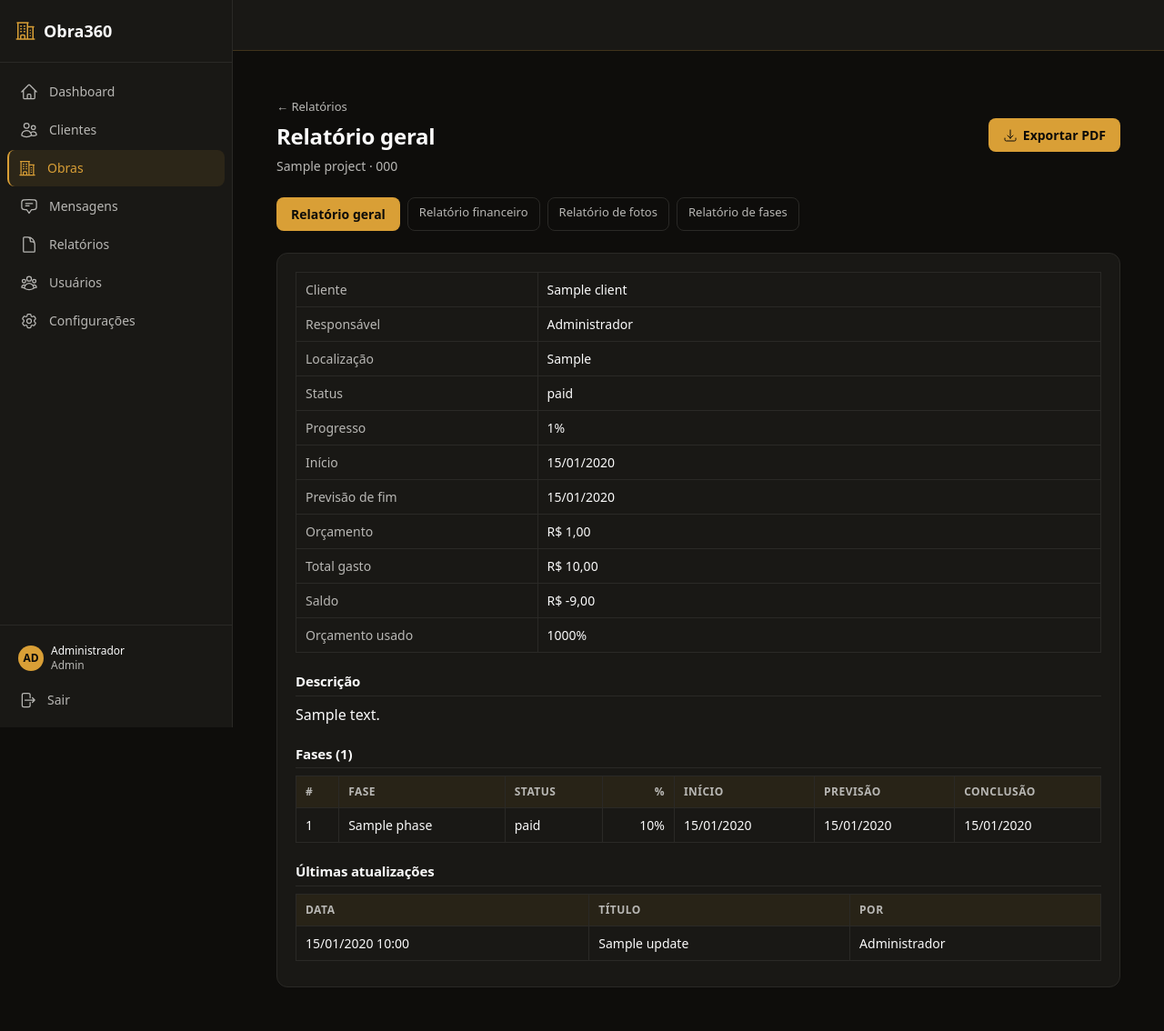
After one commit to melquivunge/Obra360, a Laravel app: page /admin/obras/1/relatorios/geral in a window 1280 px wide. The commit adds this page. Shown: the whole page at 91% size. Run offline with Laravel 12, Linux system fonts and the light colour scheme; a user stored in the database is signed in; data comes from the database, SQL or seed files in the repository; tables that the repository leaves empty hold one stand-in row (values such as "Sample post"); style sheets or scripts are compiled from the project's sources.

Commit message:
feat(relatorios): quatro relatórios por obra com exportação PDF (REL-01..04)
- ReportController: geral, financeiro, fotos e fases — ecrã + PDF via DomPDF
- partials partilhadas entre ecrã e PDF; fotos embebidas em base64 porque o
  disco é privado e o DomPDF não passa pelas rotas autenticadas
- isRemoteEnabled(false) no DomPDF: o HTML vem de dados do utilizador
- entrada "Relatórios" na sidebar + página de escolha de obra
- acesso segue AuthorizesProjectAccess: gestor só vê as suas obras, cliente 403
- casts de data em Expense, Project, ProjectPhase e Photo (faltavam; as views
  contornavam com Carbon::parse)
- 14 testes: 4 tipos × ecrã e PDF, tipo inválido, totais, e fronteiras de acesso

```diff
--- /dev/null
+++ b/app/Http/Controllers/Admin/ReportController.php
@@ -0,0 +1,146 @@
+<?php
+
+namespace App\Http\Controllers\Admin;
+
+use App\Http\Controllers\Controller;
+use App\Models\Project;
+use App\Models\Setting;
+use App\Traits\AuthorizesProjectAccess;
+use Barryvdh\DomPDF\Facade\Pdf;
+use Illuminate\Http\Request;
+use Illuminate\Support\Facades\Storage;
+use Illuminate\Support\Str;
+
+class ReportController extends Controller
+{
+    use AuthorizesProjectAccess;
+
+    public const TYPES = [
+        'geral' => 'Relatório geral',
+        'financeiro' => 'Relatório financeiro',
+        'fotos' => 'Relatório de fotos',
+        'fases' => 'Relatório de fases',
+    ];
+
+    /** Photos embedded in a PDF, capped so the file stays openable. */
+    private const PDF_PHOTO_LIMIT = 24;
+
+    /**
+     * Project picker — the entry point behind the "Relatórios" sidebar item.
+     */
+    public function index(Request $request)
+    {
+        $query = Project::with('client')->latest();
+
+        if (auth()->user()->isManager() || auth()->user()->isFinancial()) {
+            $query->where('manager_id', auth()->id());
+        }
+
+        if ($request->filled('q')) {
+            $query->where('name', 'like', '%'.$request->q.'%');
+        }
+
+        return view('admin.reports.index', [
+            'projects' => $query->paginate(20)->withQueryString(),
+            'types' => self::TYPES,
+        ]);
+    }
+
+    public function show(Project $project, string $type)
+    {
+        abort_unless(array_key_exists($type, self::TYPES), 404);
+        $this->authorizeProjectAccess($project);
+
+        return view('admin.reports.show', $this->data($project, $type) + ['pdf' => false]);
+    }
+
+    public function pdf(Project $project, string $type)
+    {
+        abort_unless(array_key_exists($type, self::TYPES), 404);
+        $this->authorizeProjectAccess($project);
+
+        $data = $this->data($project, $type) + ['pdf' => true];
+
+        $pdf = Pdf::loadView('admin.reports.pdf', $data)->setPaper('a4');
+
+        // Never let report content pull remote resources — the HTML is built from
+        // user-supplied project data.
+        $pdf->getDomPDF()->getOptions()->setIsRemoteEnabled(false);
+
+        return $pdf->download($this->filename($project, $type));
+    }
+
+    /**
+     * @return array<string, mixed>
+     */
+    private function data(Project $project, string $type): array
+    {
+        $project->load(['client', 'manager']);
+
+        $data = [
+            'project' => $project,
+            'type' => $type,
+            'title' => self::TYPES[$type],
+            'generatedAt' => now(),
+            'companyName' => Setting::get('company_name', 'Obra360'),
+        ];
+
+        return $data + match ($type) {
+            'geral' => [
+                'phases' => $project->phases()->get(),
+                'totalSpent' => $project->totalSpent(),
+                'updates' => $project->updates()->with('user')->limit(20)->get(),
+            ],
+            'financeiro' => [
+                'totalSpent' => $project->totalSpent(),
+                'byCategory' => $project->expensesByCategory(),
+                'byMonth' => $project->expensesByMonth(),
+                'expenses' => $project->expenses()->get(),
+                'payments' => $project->payments()->get(),
+            ],
+            'fotos' => [
+                'photos' => $project->photos()->with('phase')->get(),
+            ],
+            'fases' => [
+                'phases' => $project->phases()->get(),
+            ],
+        };
+    }
+
+    private function filename(Project $project, string $type): string
+    {
+        $slug = Str::slug($project->name) ?: 'obra-'.$project->id;
+
+        return "relatorio-{$type}-{$slug}-".now()->format('Y-m-d').'.pdf';
+    }
+
+    /**
+     * Photo bytes as a data URI. PDFs cannot hit the authenticated media routes,
+     * and the disk is private, so the image has to be embedded.
+     */
+    public static function embed(?string $path): ?string
+    {
+        if (! $path) {
+            return null;
+        }
+
+        foreach (['local', 'public'] as $disk) {
+            if (Storage::disk($disk)->exists($path)) {
+                $mime = Storage::disk($disk)->mimeType($path) ?: 'image/jpeg';
+
+                if (! str_starts_with($mime, 'image/')) {
+                    return null;
+                }
+
+                return 'data:'.$mime.';base64,'.base64_encode(Storage::disk($disk)->get($path));
+            }
+        }
+
+        return null;
+    }
+
+    public static function photoLimit(): int
+    {
+        return self::PDF_PHOTO_LIMIT;
+    }
+}
--- a/app/Models/Expense.php
+++ b/app/Models/Expense.php
@@ -30,7 +30,10 @@ class Expense extends Model
 
     protected function casts(): array
     {
-        return ['amount' => 'decimal:2'];
+        return [
+            'amount' => 'decimal:2',
+            'spent_at' => 'date',
+        ];
     }
 
     public function project(): BelongsTo
--- a/app/Models/Photo.php
+++ b/app/Models/Photo.php
@@ -17,6 +17,11 @@ class Photo extends Model
 {
     use HasFactory, SoftDeletes;
 
+    protected function casts(): array
+    {
+        return ['taken_at' => 'date'];
+    }
+
     public function project(): BelongsTo
     {
         return $this->belongsTo(Project::class);
--- a/app/Models/Project.php
+++ b/app/Models/Project.php
@@ -34,6 +34,9 @@ class Project extends Model
         return [
             'show_financials' => 'boolean',
             'budget' => 'decimal:2',
+            'start_date' => 'date',
+            'expected_end_date' => 'date',
+            'completed_at' => 'datetime',
         ];
     }
 
--- a/app/Models/ProjectPhase.php
+++ b/app/Models/ProjectPhase.php
@@ -24,6 +24,15 @@ class ProjectPhase extends Model
         'aguardando_aprovacao' => 'Aguardando aprovação',
     ];
 
+    protected function casts(): array
+    {
+        return [
+            'start_date' => 'date',
+            'expected_end_date' => 'date',
+            'real_end_date' => 'date',
+        ];
+    }
+
     public function project(): BelongsTo
     {
         return $this->belongsTo(Project::class);
--- a/resources/views/admin/projects/show.blade.php
+++ b/resources/views/admin/projects/show.blade.php
@@ -198,7 +198,7 @@
                     <tbody>
                         @forelse($project->expenses as $exp)
                         <tr>
-                            <td style="color:var(--muted-foreground);white-space:nowrap;">{{ \Carbon\Carbon::parse($exp->spent_at)->format('d/m/Y') }}</td>
+                            <td style="color:var(--muted-foreground);white-space:nowrap;">{{ $exp->spent_at?->format('d/m/Y') }}</td>
                             <td>{{ \App\Models\Expense::CATEGORIES[$exp->category]??$exp->category }}</td>
                             <td>{{ $exp->description }}</td>
                             <td style="color:var(--muted-foreground)">{{ $exp->supplier??'—' }}</td>
--- /dev/null
+++ b/resources/views/admin/reports/partials/fases-table.blade.php
@@ -0,0 +1,22 @@
+@if($phases->isEmpty())
+    <p class="rep-empty">Sem fases registadas.</p>
+@else
+    <table class="rep-table">
+        <thead>
+            <tr><th>#</th><th>Fase</th><th>Status</th><th class="num">%</th><th>Início</th><th>Previsão</th><th>Conclusão</th></tr>
+        </thead>
+        <tbody>
+        @foreach($phases as $phase)
+            <tr>
+                <td>{{ $loop->iteration }}</td>
+                <td>{{ $phase->name }}</td>
+                <td>{{ \App\Models\ProjectPhase::STATUSES[$phase->status] ?? $phase->status }}</td>
+                <td class="num">{{ (int) $phase->percentage }}%</td>
+                <td>{{ $phase->start_date?->format('d/m/Y') ?? '—' }}</td>
+                <td>{{ $phase->expected_end_date?->format('d/m/Y') ?? '—' }}</td>
+                <td>{{ $phase->real_end_date?->format('d/m/Y') ?? '—' }}</td>
+            </tr>
+        @endforeach
+        </tbody>
+    </table>
+@endif
--- /dev/null
+++ b/resources/views/admin/reports/partials/fases.blade.php
@@ -0,0 +1 @@
+@include('admin.reports.partials.fases-table', ['phases' => $phases])
--- /dev/null
+++ b/resources/views/admin/reports/partials/geral.blade.php
@@ -0,0 +1,41 @@
+<table class="rep-table">
+    <tbody>
+        <tr><th>Cliente</th><td>{{ $project->client?->name ?? '—' }}</td></tr>
+        <tr><th>Responsável</th><td>{{ $project->manager?->name ?? '—' }}</td></tr>
+        <tr><th>Localização</th><td>{{ $project->location ?: '—' }}</td></tr>
+        <tr><th>Status</th><td>{{ \App\Models\Project::STATUSES[$project->status] ?? $project->status }}</td></tr>
+        <tr><th>Progresso</th><td>{{ (int) $project->progress }}%</td></tr>
+        <tr><th>Início</th><td>{{ $project->start_date?->format('d/m/Y') ?? '—' }}</td></tr>
+        <tr><th>Previsão de fim</th><td>{{ $project->expected_end_date?->format('d/m/Y') ?? '—' }}</td></tr>
+        <tr><th>Orçamento</th><td>{{ money($project->budget ?? 0) }}</td></tr>
+        <tr><th>Total gasto</th><td>{{ money($totalSpent) }}</td></tr>
+        <tr><th>Saldo</th><td>{{ money($project->remainingBalance()) }}</td></tr>
+        <tr><th>Orçamento usado</th><td>{{ $project->budgetUsedPercent() }}%</td></tr>
+    </tbody>
+</table>
+
+@if($project->description)
+    <h3 class="rep-h3">Descrição</h3>
+    <p>{{ $project->description }}</p>
+@endif
+
+<h3 class="rep-h3">Fases ({{ $phases->count() }})</h3>
+@include('admin.reports.partials.fases-table', ['phases' => $phases])
+
+<h3 class="rep-h3">Últimas atualizações</h3>
+@if($updates->isEmpty())
+    <p class="rep-empty">Sem atualizações registadas.</p>
+@else
+    <table class="rep-table">
+        <thead><tr><th>Data</th><th>Título</th><th>Por</th></tr></thead>
+        <tbody>
+        @foreach($updates as $u)
+            <tr>
+                <td>{{ $u->created_at?->format('d/m/Y H:i') }}</td>
+                <td>{{ $u->title }}</td>
+                <td>{{ $u->user?->name ?? 'Sistema' }}</td>
+            </tr>
+        @endforeach
+        </tbody>
+    </table>
+@endif
--- /dev/null
+++ b/resources/views/admin/reports/show.blade.php
@@ -0,0 +1,41 @@
+<x-admin-layout>
+<div class="space-y-6 p-6 md:p-8">
+    <div class="flex flex-wrap items-center justify-between gap-3">
+        <div>
+            <a href="{{ route('admin.reports.index') }}" style="font-size:0.8125rem;color:var(--muted-foreground);">&larr; Relatórios</a>
+            <h1 style="font-size:1.5rem;font-weight:700;margin-top:0.25rem;">{{ $title }}</h1>
+            <p style="color:var(--muted-foreground);font-size:0.875rem;margin-top:0.25rem;">
+                {{ $project->name }}@if($project->code) · {{ $project->code }}@endif
+            </p>
+        </div>
+        <a href="{{ route('admin.reports.pdf', [$project, $type]) }}" class="btn-primary">
+            <svg class="w-4 h-4" fill="none" viewBox="0 0 24 24" stroke-width="1.5" stroke="currentColor"><path stroke-linecap="round" stroke-linejoin="round" d="M3 16.5v2.25A2.25 2.25 0 0 0 5.25 21h13.5A2.25 2.25 0 0 0 21 18.75V16.5M16.5 12 12 16.5m0 0L7.5 12m4.5 4.5V3"/></svg>
+            Exportar PDF
+        </a>
+    </div>
+
+    <div class="flex flex-wrap gap-2">
+        @foreach(\App\Http\Controllers\Admin\ReportController::TYPES as $key => $label)
+            <a href="{{ route('admin.reports.show', [$project, $key]) }}"
+               class="{{ $key === $type ? 'btn-primary' : '' }}"
+               @style(['padding:0.4rem 0.75rem;border-radius:0.5rem;font-size:0.8125rem;border:1px solid var(--border);color:var(--muted-foreground);' => $key !== $type])>
+                {{ $label }}
+            </a>
+        @endforeach
+    </div>
+
+    <div style="background-color:var(--card);border:1px solid var(--border);border-radius:0.75rem;padding:1.25rem;">
+        @include('admin.reports.partials.'.$type)
+    </div>
+</div>
+
+<style>
+    .rep-table { width:100%; border-collapse:collapse; margin-bottom:0.5rem; font-size:0.875rem; }
+    .rep-table th, .rep-table td { border:1px solid var(--border); padding:0.5rem 0.625rem; text-align:left; vertical-align:top; }
+    .rep-table thead th, .rep-table tfoot th { background:oklch(0.74 0.135 78 / 0.08); font-size:0.75rem; text-transform:uppercase; letter-spacing:0.04em; color:var(--muted-foreground); }
+    .rep-table tbody th { width:30%; color:var(--muted-foreground); font-weight:500; }
+    .rep-table .num { text-align:right; }
+    .rep-h3 { font-size:0.9375rem; font-weight:600; margin:1.25rem 0 0.5rem; padding-bottom:0.25rem; border-bottom:1px solid var(--border); }
+    .rep-empty { color:var(--muted-foreground); font-style:italic; margin:0.25rem 0 0.75rem; font-size:0.875rem; }
+</style>
+</x-admin-layout>
--- a/resources/views/client/projects/show.blade.php
+++ b/resources/views/client/projects/show.blade.php
@@ -301,7 +301,7 @@
                         <tbody>
                             @foreach($expenses->take(50) as $expense)
                             <tr>
-                                <td style="white-space:nowrap;color:var(--color-muted-foreground);">{{ \Carbon\Carbon::parse($expense->spent_at)->format('d/m/Y') }}</td>
+                                <td style="white-space:nowrap;color:var(--color-muted-foreground);">{{ $expense->spent_at?->format('d/m/Y') }}</td>
                                 <td>{{ \App\Models\Expense::CATEGORIES[$expense->category] ?? $expense->category }}</td>
                                 <td>{{ $expense->description ?: '—' }}</td>
                                 <td style="color:var(--color-muted-foreground);">{{ $expense->supplier ?: '—' }}</td>
--- a/resources/views/components/layouts/admin.blade.php
+++ b/resources/views/components/layouts/admin.blade.php
@@ -49,6 +49,8 @@
                      'icon' => '<path stroke-linecap="round" stroke-linejoin="round" d="M2.25 21h19.5m-18-18v18m10.5-18v18m6-13.5V21M6.75 6.75h.75m-.75 3h.75m-.75 3h.75m3-6h.75m-.75 3h.75m-.75 3h.75M6.75 21v-3.375c0-.621.504-1.125 1.125-1.125h2.25c.621 0 1.125.504 1.125 1.125V21M3 3h12m-.75 4.5H21m-3.75 3.75h.008v.008h-.008v-.008Zm0 3h.008v.008h-.008v-.008Zm0 3h.008v.008h-.008v-.008Z"/>'],
                     ['href' => route('admin.messages.index'),  'label' => 'Mensagens',       'match' => 'admin/mensagens',
                      'icon' => '<path stroke-linecap="round" stroke-linejoin="round" d="M7.5 8.25h9m-9 3H12m-9.75 1.51c0 1.6 1.123 2.994 2.707 3.227 1.129.166 2.27.293 3.423.379.35.026.67.21.865.501L12 21l2.755-4.133a1.14 1.14 0 0 1 .865-.501 48.172 48.172 0 0 0 3.423-.379c1.584-.233 2.707-1.626 2.707-3.228V6.741c0-1.602-1.123-2.995-2.707-3.228A48.394 48.394 0 0 0 12 3c-2.392 0-4.744.175-7.043.513C3.373 3.746 2.25 5.14 2.25 6.741v6.018Z"/>'],
+                    ['href' => route('admin.reports.index'),   'label' => 'Relatórios',      'match' => 'admin/relatorios',
+                     'icon' => '<path stroke-linecap="round" stroke-linejoin="round" d="M19.5 14.25v-2.625a3.375 3.375 0 0 0-3.375-3.375h-1.5A1.125 1.125 0 0 1 13.5 7.125v-1.5a3.375 3.375 0 0 0-3.375-3.375H8.25m2.25 0H5.625c-.621 0-1.125.504-1.125 1.125v17.25c0 .621.504 1.125 1.125 1.125h12.75c.621 0 1.125-.504 1.125-1.125V11.25a9 9 0 0 0-9-9Z"/>'],
                     ['href' => route('users.index'),           'label' => 'Usuários',        'match' => 'usuarios', 'roles' => ['admin'],
                      'icon' => '<path stroke-linecap="round" stroke-linejoin="round" d="M18 18.72a9.094 9.094 0 0 0 3.741-.479 3 3 0 0 0-4.682-2.72m.94 3.198.001.031c0 .225-.012.447-.037.666A11.944 11.944 0 0 1 12 21c-2.17 0-4.207-.576-5.963-1.584A6.062 6.062 0 0 1 6 18.719m12 0a5.971 5.971 0 0 0-.941-3.197m0 0A5.995 5.995 0 0 0 12 12.75a5.995 5.995 0 0 0-5.058 2.772m0 0a3 3 0 0 0-4.681 2.72 8.986 8.986 0 0 0 3.74.477m.94-3.197a5.971 5.971 0 0 0-.94 3.197M15 6.75a3 3 0 1 1-6 0 3 3 0 0 1 6 0Zm6 3a2.25 2.25 0 1 1-4.5 0 2.25 2.25 0 0 1 4.5 0Zm-13.5 0a2.25 2.25 0 1 1-4.5 0 2.25 2.25 0 0 1 4.5 0Z"/>'],
                     ['href' => route('admin.settings.index'),  'label' => 'Configurações',   'match' => 'admin/configuracoes', 'roles' => ['admin'],
--- a/routes/web.php
+++ b/routes/web.php
@@ -5,6 +5,7 @@ use App\Http\Controllers\Admin\DashboardController;
 use App\Http\Controllers\Admin\MessageController;
 use App\Http\Controllers\Admin\PaymentController;
 use App\Http\Controllers\Admin\ProjectController;
+use App\Http\Controllers\Admin\ReportController;
 use App\Http\Controllers\Admin\SettingController;
 use App\Http\Controllers\Client\DashboardController as ClientDashboardController;
 use App\Http\Controllers\Client\ProjectController as ClientProjectController;
@@ -31,6 +32,11 @@ Route::get('/dashboard', function () {
 Route::middleware(['auth', 'role:admin,manager,financial'])->prefix('admin')->name('admin.')->group(function () {
 
     Route::get('/', [DashboardController::class, 'index'])->name('dashboard');
+
+    // Reports: same visibility rules as project data (scoped in the controller).
+    Route::get('/relatorios', [ReportController::class, 'index'])->name('reports.index');
+    Route::get('/obras/{project}/relatorios/{type}', [ReportController::class, 'show'])->name('reports.show');
+    Route::get('/obras/{project}/relatorios/{type}/pdf', [ReportController::class, 'pdf'])->name('reports.pdf');
 
     // Read project data + messages: all internal roles.
     Route::get('/obras', [ProjectController::class, 'index'])->name('projects.index');
```
Also changed, not shown: resources/views/admin/reports/index.blade.php (added, +41 -0 lines), resources/views/admin/reports/partials/financeiro.blade.php (added, +81 -0 lines), resources/views/admin/reports/partials/fotos.blade.php (added, +51 -0 lines), resources/views/admin/reports/pdf.blade.php (added, +38 -0 lines), tests/Feature/ReportTest.php (added, +114 -0 lines).
